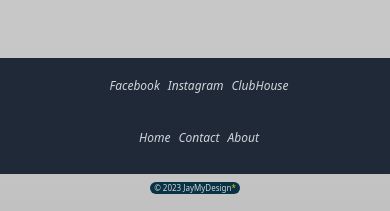
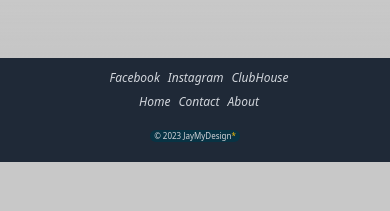
Before and after one commit to JayMy45/rewritingNarratives, a Next.js app: page / in a window 390 px wide. Shown: the part 857-1068 px from the top of the page. After the commit the page ends 1019 px from the top, so only its background shows below. Built offline with nearby package versions, Linux system fonts and the light colour scheme.

Commit message:
update footer for smaller screens

```diff
--- a/app/footer.js
+++ b/app/footer.js
@@ -32,7 +32,7 @@ export default function Footer() {
     return (
         <>
             <footer className="bg-gray-800 dark:bg-transparent md:mt-5 h-fit pt-3 md:pt-5">
-                <div className="flex flex-col md:flex-row h-full items-center">
+                <div className="flex flex-col md:flex-row md:h-full items-center pb-2">
                     <div className="">
                         <div className="my-auto h-full flex hidden md:block">
                             <div className="flex flex-col items-center h-full ml-10 mt-9">
@@ -44,16 +44,16 @@ export default function Footer() {
                                     height={100}
                                     priority={true}
                                 />
-                                <h5 className="text-xs text-yellow-300">#RewriteTheNarrative</h5>
+                                <h1 className="text-xs text-yellow-300">#RewriteTheNarrative</h1>
                             </div>
                         </div>
                     </div>
                     <div className="flex-grow flex-row md:pr-14">
-                        <div className="flex flex-row justify-around items-center">
+                        <div className="flex flex-row justify-around items-center pb-2 md:pb-0">
                             <div className="md:mt-7 hidden md:block">
                                 <h5 className="italic font-bold text-slate-100 ml-12">"Empowering Individuals to Transform"</h5>
                             </div>
-                            <div className="flex flex-row md:flex-col justify-evenly text-center p-2 md:mt-7 space-x-2 md:space-x-0">
+                            <div className="flex flex-row md:flex-col justify-evenly text-center md:mt-7 space-x-2 md:space-x-0">
                                 <div>
                                     <div className="text-gray-300 underline text-sm hidden md:block">Social Media</div>
                                 </div>
@@ -82,8 +82,8 @@ export default function Footer() {
                             </div>
                         </div>
                     </div>
-                    <div className="flex-grow">
-                        <div className="flex flex-row md:flex-col justify-evenly text-center p-2  md:border-l md:mt-6 md:mr-20 space-x-2 md:space-x-0">
+                    <div className="flex-grow pb-1 md:pb-0">
+                        <div className="flex flex-row md:flex-col justify-evenly text-center md:border-l md:mt-6 md:mr-20 space-x-2 md:space-x-0">
 
                             <div className="">
                                 <div className="text-gray-300 underline text-sm hidden md:block">Information</div>
```
